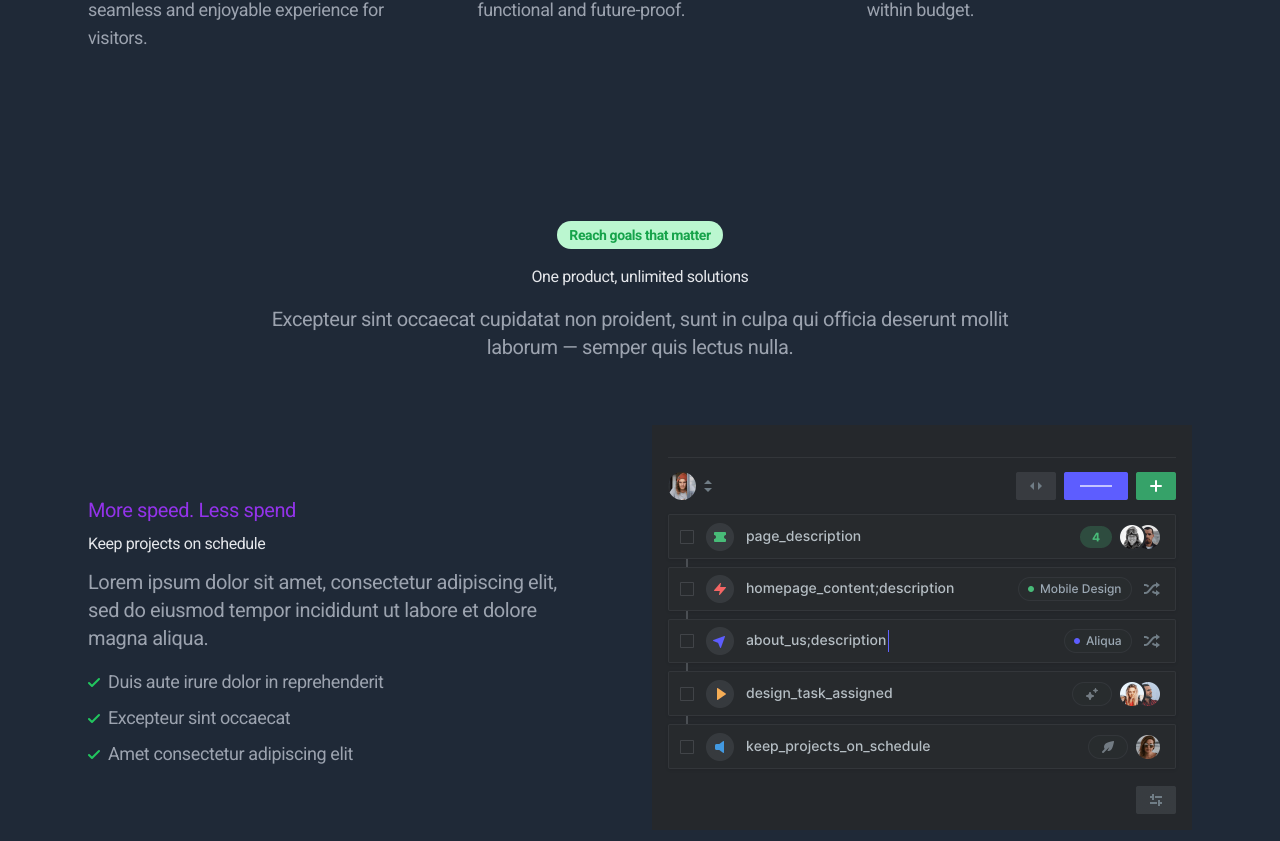
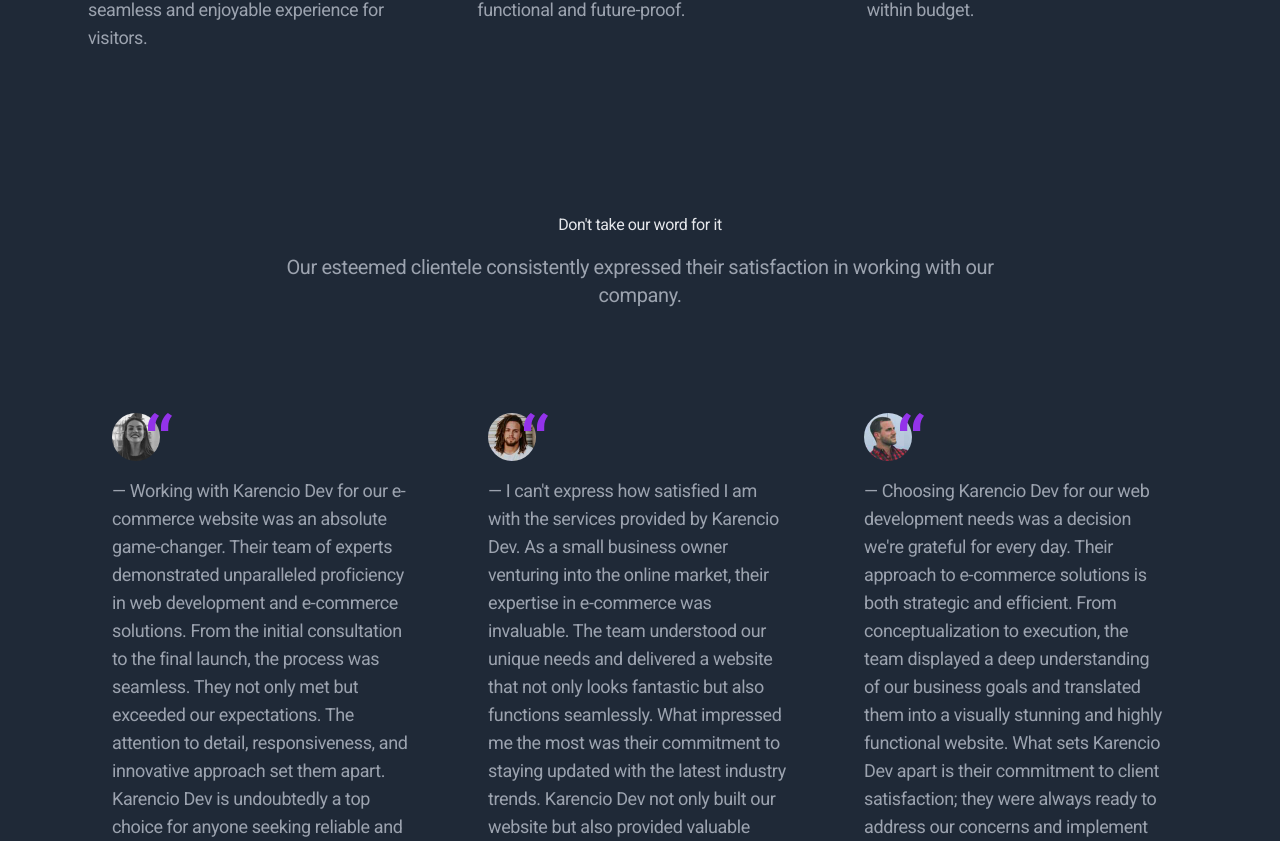
Before and after one commit to jupadev/karencio-website, a Next.js app: page / in a window 1280 px wide. Shown: the part 1956-2797 px from the top of the page. Built offline with nearby package versions, Linux system fonts and the light colour scheme.

Commit message:
styles: remove feature zigzag

```diff
--- a/app/page.tsx
+++ b/app/page.tsx
@@ -6,7 +6,6 @@
 import PageIllustration from './partials/PageIllustration';
 import HeroHome from './partials/HeroHome';
 import FeaturesBlocks from './partials/FeaturesBlocks';
-import FeaturesZigZag from './partials/FeaturesZigzag';
 import Testimonials from './partials/Testimonials';
 import Newsletter from './partials/Newsletter';
 import Footer from './partials/Footer';
@@ -30,7 +29,6 @@
         </div>
         <HeroHome />
         <FeaturesBlocks />
-        <FeaturesZigZag />
         <Testimonials />
         <Newsletter />
       </main>
```
